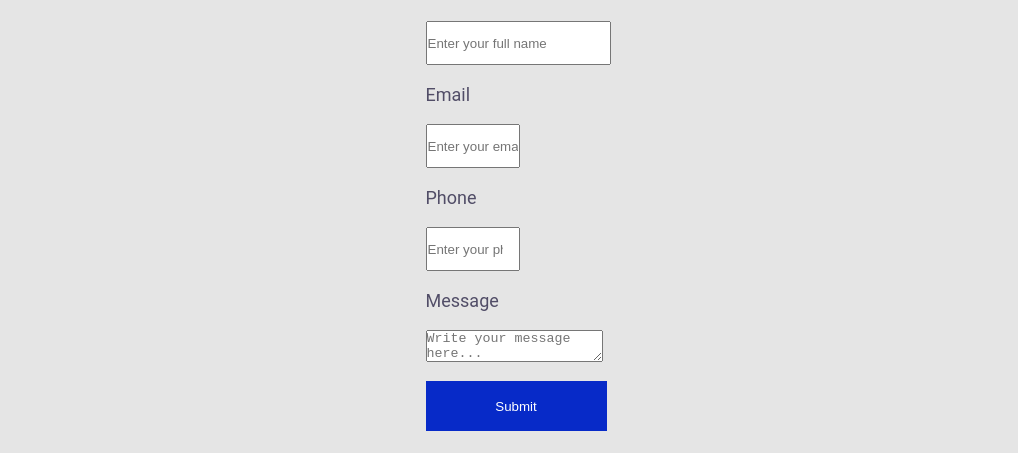
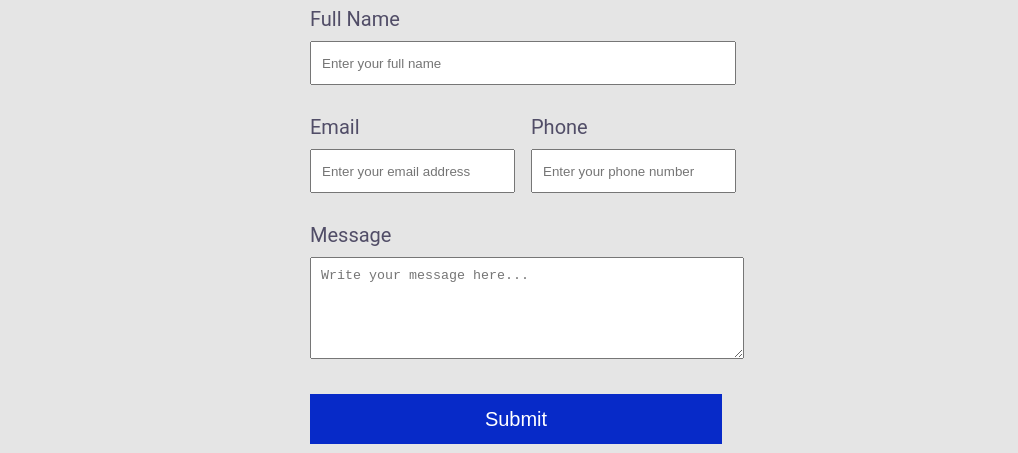
Before and after one commit to Lexirem/Circle-project, a plain HTML site: page contact.html in a window 1280 px wide. Shown: the part 266-719 px from the top of the page, without its empty margins (124-1142 px from the left). Drawn offline with Linux system fonts and the light colour scheme.

Commit message:
contact responsive

```diff
--- a/contact.html
+++ b/contact.html
@@ -25,14 +25,22 @@
     <section class="contact">
       <h2>Contact Us</h2>
       <form class="contact-form">
-        <label for="fname">Full Name</label><br>
-        <input type="text" id="fname" name="fname" placeholder="Enter your full name"><br>
-        <label for="email">Email</label><br>
-        <input type="email" name="email" placeholder="Enter your email address"><br>
-        <label for="phone">Phone</label><br>
-        <input type="number" name="phone" placeholder="Enter your phone number"><br>
-        <label for="message">Message</label><br>
-        <textarea type="text" name="message" placeholder="Write your message here..."></textarea><br>
+        <div class="name-div">
+          <label for="fname">Full Name</label><br>
+          <input type="text" id="fname" name="fname" placeholder="Enter your full name">
+        </div>
+        <div class="email-div">
+          <label for="email">Email</label><br>
+          <input type="email" name="email" placeholder="Enter your email address">
+        </div>
+        <div class="phone-div">
+          <label for="phone">Phone</label><br>
+          <input type="number" name="phone" placeholder="Enter your phone number">
+        </div>
+        <div class="message-div">
+          <label for="message">Message</label><br>
+          <textarea type="text" name="message" placeholder="Write your message here..."></textarea>
+        </div>
         <input type="submit" name="Submit">
       </form>
     </section>
--- a/style.css
+++ b/style.css
@@ -2,7 +2,7 @@
   margin: 0;
   padding: 0;
 }
-body{
+body {
   font-family: "Roboto";
   color: #514d67;
   background-color: #e5e5e5;
@@ -224,7 +224,7 @@ body{
   height: 40px;
   margin-top: 30px;
   margin-left: 30px;
-  background-color: #D1EDFF;
+  background-color: #d1edff;
   border-radius: 30%;
   padding: 15px;
 }
@@ -235,7 +235,7 @@ body{
   flex-direction: column;
   justify-content: space-evenly;
   align-items: center;
-  background-color: #FFC600;
+  background-color: #ffc600;
   height: 250px;
   width: 90%;
   margin: 30px 25px;
@@ -247,7 +247,7 @@ body{
   width: 60%;
   height: 30%;
 }
-.email-form > input[type=email] {
+.email-form > input[type="email"] {
   background-image: url("./images/newsletter/icon/mail.svg");
   background-repeat: no-repeat;
   background-position: 10px;
@@ -255,9 +255,9 @@ body{
   width: 140px;
   height: 50px;
 }
-.email-form > input[type=button] {
+.email-form > input[type="button"] {
   background-color: #072ac8;
-  color:#FFFFFF;
+  color: #ffffff;
   height: 50px;
   width: 100px;
   border: none;
@@ -330,7 +330,7 @@ body{
 
 /* Contact */
 .contact {
-  height: 400px;
+  height: auto;
   justify-self: center;
   margin: 30px 100px;
 }
@@ -339,37 +339,62 @@ body{
   margin-bottom: 30px;
 }
 .contact-form {
-  display: flex;
-  flex-direction: column;
-  justify-content: space-evenly;
-  align-items: flex-start;
+  display: grid;
+  grid-template-areas:
+    "name name"
+    "email phone"
+    "message message"
+    "submit submit";
+  gap: 20px;
 }
-.contact-form > label {
+.name-div {
+  grid-area: name;
   font-size: 18px;
 }
-.contact-form > input[type=text] {
-  background-color: #6B708D1A 10%;
+.email-div {
+  grid-area: email;
+  font-size: 18px;
+}
+.phone-div {
+  grid-area: phone;
+  font-size: 18px;
+}
+.message-div {
+  grid-area: message;
+  font-size: 18px;
+}
+.name-div > input[type="text"] {
   height: 40px;
   width: 100%;
+  margin-top: 10px;
+  padding-left: 10px;
 }
-.contact-form > input[type=email] {
-  background-color: #6B708D1A 10%;
+.email-div > input[type="email"] {
   height: 40px;
-  width: 50%;
+  width: 100%;
+  margin-top: 10px;
+  padding-left: 10px;
 }
-.contact-form > input[type=number] {
-  background-color: #6B708D1A 10%;
+.phone-div > input[type="number"] {
   height: 40px;
-  width: 50%;
+  width: 100%;
+  margin-top: 10px;
+  padding-left: 10px;
 }
-.contact-form > input[type=submit] {
+.message-div > textarea {
+  width: 100%;
+  height: 80px;
+  margin-top: 10px;
+  padding: 10px;
+}
+.contact-form > input[type="submit"] {
   background-color: #072ac8;
-  color:#FFFFFF;
+  color: #ffffff;
   height: 50px;
   width: 100%;
   border: none;
+  grid-area: submit;
 }
-
 
 /* DESKTOP */
 @media (min-width: 700px) {
@@ -509,7 +534,7 @@ body{
   .section4 {
     display: block;
     position: relative;
-    background-color: #292E47;
+    background-color: #292e47;
     height: 600px;
     margin: 60px;
     background-image: url(./images/testimonial-section/orbit.png);
@@ -552,11 +577,11 @@ body{
     padding: 100px 80px;
   }
   .section4-text > h3 {
-    color: #F2F4FC;
+    color: #f2f4fc;
     font-size: 40px;
   }
   .section4-text > p {
-    color: #FFC600;
+    color: #ffc600;
     font-size: 24px;
   }
   .section4-client {
@@ -565,14 +590,14 @@ body{
     gap: 10px;
   }
   .section4-client > div > p:first-child {
-    color: #A2D6F9;
+    color: #a2d6f9;
     font-size: 17px;
   }
   .section4-client > div > p:last-child {
-    color: #F4F6FC;
+    color: #f4f6fc;
     font-size: 13px;
   }
-  .section4-client >img {
+  .section4-client > img {
     width: 60px;
     height: 60px;
     border-radius: 50%;
@@ -603,7 +628,7 @@ body{
     flex-direction: column;
     justify-content: space-evenly;
     align-items: center;
-    background-color: #FFC600;
+    background-color: #ffc600;
     height: 300px;
     margin: 50px 70px;
   }
@@ -614,7 +639,7 @@ body{
     width: 50%;
     height: 30%;
   }
-  .email-form > input[type=email] {
+  .email-form > input[type="email"] {
     background-image: url("./images/newsletter/icon/mail.svg");
     background-repeat: no-repeat;
     background-position: 10px;
@@ -622,9 +647,9 @@ body{
     width: 240px;
     height: 50px;
   }
-  .email-form > input[type=button] {
+  .email-form > input[type="button"] {
     background-color: #072ac8;
-    color:#FFFFFF;
+    color: #ffffff;
     height: 50px;
     width: 150px;
     border: none;
@@ -632,7 +657,7 @@ body{
 
   /* Footer */
   .footer {
-    /* position: absolute; */
+    position: absolute;
     display: flex;
     flex-direction: row;
     justify-content: space-around;
@@ -689,7 +714,6 @@ body{
     box-shadow: 5px 5px 30px;
   }
   .project > p {
-
     width: 100%;
     margin-top: 20px;
   }
@@ -702,7 +726,71 @@ body{
   }
 
   /* Contact */
+  .contact {
+    height: auto;
+    justify-self: center;
+    margin: 50px 100px;
+  }
+  .contact > h2 {
+    font-size: 35px;
+    margin-bottom: 30px;
+  }
   .contact-form {
-
+    display: grid;
+    grid-template-areas:
+      "name name"
+      "email phone"
+      "message message"
+      "submit submit";
+    gap: 30px;
+  }
+  .name-div {
+    grid-area: name;
+    font-size: 20px;
+  }
+  .email-div {
+    grid-area: email;
+    font-size: 20px;
+  }
+  .phone-div {
+    grid-area: phone;
+    font-size: 20px;
+  }
+  .message-div {
+    grid-area: message;
+    font-size: 20px;
+  }
+  .name-div > input[type="text"] {
+    height: 40px;
+    width: 100%;
+    margin-top: 10px;
+    padding-left: 10px;
+  }
+  .email-div > input[type="email"] {
+    height: 40px;
+    width: 100%;
+    margin-top: 10px;
+    padding-left: 10px;
+  }
+  .phone-div > input[type="number"] {
+    height: 40px;
+    width: 100%;
+    margin-top: 10px;
+    padding-left: 10px;
+  }
+  .message-div > textarea {
+    width: 100%;
+    height: 80px;
+    margin-top: 10px;
+    padding: 10px;
+  }
+  .contact-form > input[type="submit"] {
+    background-color: #072ac8;
+    color: #ffffff;
+    height: 50px;
+    width: 100%;
+    font-size: 20px;
+    border: none;
+    grid-area: submit;
   }
 }
```
Lines whose indentation alone changed are shown as unchanged.
